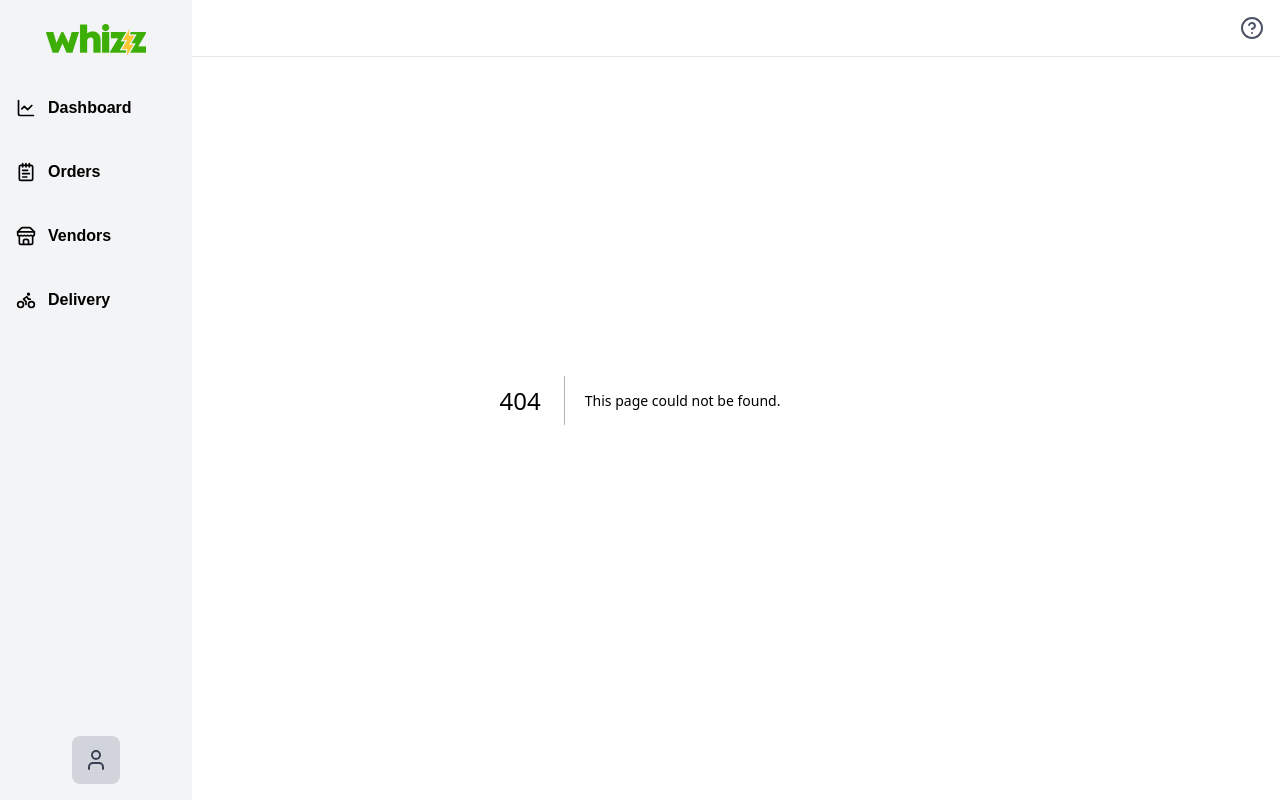
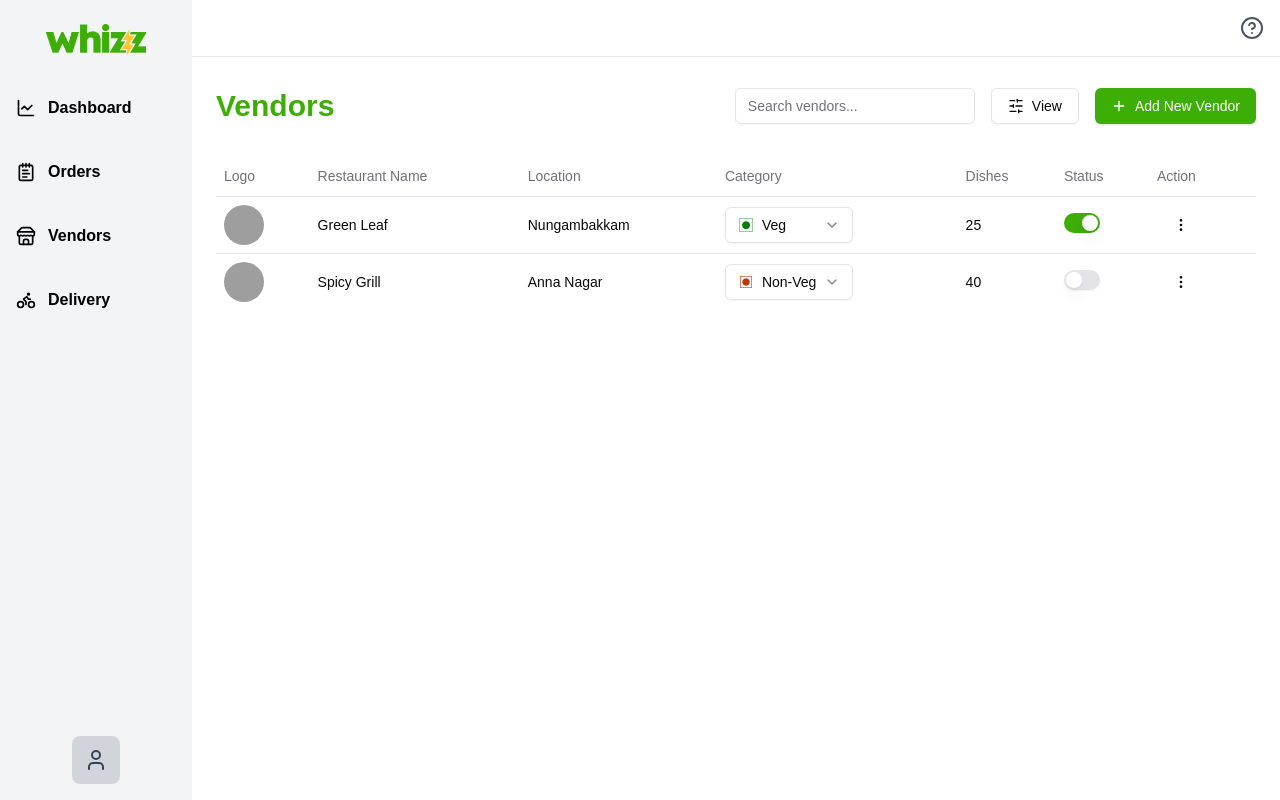
Before and after one commit to vedantbhamare-11/Whizz, a Next.js app in the folder client/whizz-admin/: page /vendors in a window 1280 px wide. Before the commit this address had no page. Built offline with nearby package versions, Linux system fonts and the light colour scheme; grey boxes are pictures that could not be loaded.

Commit message:
added vendors page

```diff
--- /dev/null
+++ b/client/whizz-admin/src/app/vendors/page.tsx
@@ -0,0 +1,170 @@
+"use client";
+
+import {
+  Table,
+  TableBody,
+  TableCaption,
+  TableCell,
+  TableHead,
+  TableHeader,
+  TableRow,
+} from "@/components/ui/table";
+import { Button } from "@/components/ui/button";
+import { Input } from "@/components/ui/input";
+import { Switch } from "@/components/ui/switch";
+import {
+  Select,
+  SelectContent,
+  SelectItem,
+  SelectTrigger,
+  SelectValue,
+} from "@/components/ui/select";
+import { Ghost, MoreVertical, Plus, SlidersHorizontal } from "lucide-react";
+import { useState } from "react";
+import Sidebar from "@/components/Sidebar";
+import Header from "@/components/Header";
+
+const mockVendors = [
+  {
+    id: 1,
+    logo: "/images/logo1.png", // Replace with actual image URLs
+    name: "Green Leaf",
+    location: "Nungambakkam",
+    category: "Veg",
+    dishes: 25,
+    status: true,
+  },
+  {
+    id: 2,
+    logo: "/images/logo2.png",
+    name: "Spicy Grill",
+    location: "Anna Nagar",
+    category: "Non-Veg",
+    dishes: 40,
+    status: false,
+  },
+];
+
+export default function VendorsPage() {
+  const [vendors, setVendors] = useState(mockVendors);
+
+  const handleCategoryChange = (id: number, newCategory: string) => {
+    setVendors((prev) =>
+      prev.map((vendor) =>
+        vendor.id === id ? { ...vendor, category: newCategory } : vendor
+      )
+    );
+  };
+
+  return (
+    <div className="flex">
+      <Sidebar />
+      <main className="flex-1">
+        <Header />
+        <div className="p-6 ml-48 mt-16">
+          <div className="flex justify-between items-center">
+            <h1 className="text-3xl font-bold text-[#3CAE06]">Vendors</h1>
+            <div className="flex items-center gap-4">
+              <Input placeholder="Search vendors..." className="w-60" />
+              <Button variant="outline" className="flex items-center gap-2">
+                <SlidersHorizontal size={18} />
+                View
+              </Button>
+              <Button
+                variant="default"
+                className="bg-[#3CAE06] text-white flex items-center gap-2 hover:bg-[#36A205]"
+              >
+                <Plus size={18} />
+                Add New Vendor
+              </Button>
+            </div>
+          </div>
+          <div className="mt-8">
+            <Table>
+              <TableHeader>
+                <TableRow>
+                  <TableHead>Logo</TableHead>
+                  <TableHead>Restaurant Name</TableHead>
+                  <TableHead>Location</TableHead>
+                  <TableHead>Category</TableHead>
+                  <TableHead>Dishes</TableHead>
+                  <TableHead>Status</TableHead>
+                  <TableHead>Action</TableHead>
+                </TableRow>
+              </TableHeader>
+              <TableBody>
+                {vendors.map((vendor) => (
+                  <TableRow key={vendor.id}>
+                    <TableCell>
+                      <img
+                        src={vendor.logo}
+                        alt={vendor.name}
+                        className="w-10 h-10 rounded-full object-cover"
+                      />
+                    </TableCell>
+                    <TableCell className="font-medium">{vendor.name}</TableCell>
+                    <TableCell>{vendor.location}</TableCell>
+                    <TableCell>
+                      <Select
+                        defaultValue={vendor.category}
+                        onValueChange={(value) =>
+                          handleCategoryChange(vendor.id, value)
+                        }
+                      >
+                        <SelectTrigger className="w-32">
+                          <SelectValue placeholder="Category" />
+                        </SelectTrigger>
+                        <SelectContent>
+                          <SelectItem value="Veg">
+                            <div className="flex items-center gap-2">
+                              <img
+                                src="./veg.png"
+                                alt="Veg"
+                                className="w-4 h-4"
+                              />
+                              Veg
+                            </div>
+                          </SelectItem>
+                          <SelectItem value="Non-Veg">
+                            <div className="flex items-center gap-2">
+                              <img
+                                src="./non-veg.png"
+                                alt="Non-Veg"
+                                className="w-4 h-4"
+                              />
+                              Non-Veg
+                            </div>
+                          </SelectItem>
+                        </SelectContent>
+                      </Select>
+                    </TableCell>
+                    <TableCell>{vendor.dishes}</TableCell>
+                    <TableCell>
+                      <Switch
+                        checked={vendor.status}
+                        onCheckedChange={(checked) =>
+                          setVendors((prev) =>
+                            prev.map((v) =>
+                              v.id === vendor.id ? { ...v, status: checked } : v
+                            )
+                          )
+                        }
+                        className="data-[state=checked]:bg-[#3CAE06]"
+                      />
+                    </TableCell>
+                    <TableCell>
+                        <Button variant="ghost">
+                        <MoreVertical size={20} />
+
+                        </Button>
+                    </TableCell>
+                  </TableRow>
+                ))}
+              </TableBody>
+            </Table>
+          </div>
+        </div>
+      </main>
+    </div>
+  );
+}
--- /dev/null
+++ b/client/whizz-admin/src/components/ui/checkbox.tsx
@@ -0,0 +1,30 @@
+"use client"
+
+import * as React from "react"
+import * as CheckboxPrimitive from "@radix-ui/react-checkbox"
+import { Check } from "lucide-react"
+
+import { cn } from "@/lib/utils"
+
+const Checkbox = React.forwardRef<
+  React.ElementRef<typeof CheckboxPrimitive.Root>,
+  React.ComponentPropsWithoutRef<typeof CheckboxPrimitive.Root>
+>(({ className, ...props }, ref) => (
+  <CheckboxPrimitive.Root
+    ref={ref}
+    className={cn(
+      "peer h-4 w-4 shrink-0 rounded-sm border border-primary shadow focus-visible:outline-none focus-visible:ring-1 focus-visible:ring-ring disabled:cursor-not-allowed disabled:opacity-50 data-[state=checked]:bg-primary data-[state=checked]:text-primary-foreground",
+      className
+    )}
+    {...props}
+  >
+    <CheckboxPrimitive.Indicator
+      className={cn("flex items-center justify-center text-current")}
+    >
+      <Check className="h-4 w-4" />
+    </CheckboxPrimitive.Indicator>
+  </CheckboxPrimitive.Root>
+))
+Checkbox.displayName = CheckboxPrimitive.Root.displayName
+
+export { Checkbox }
```
